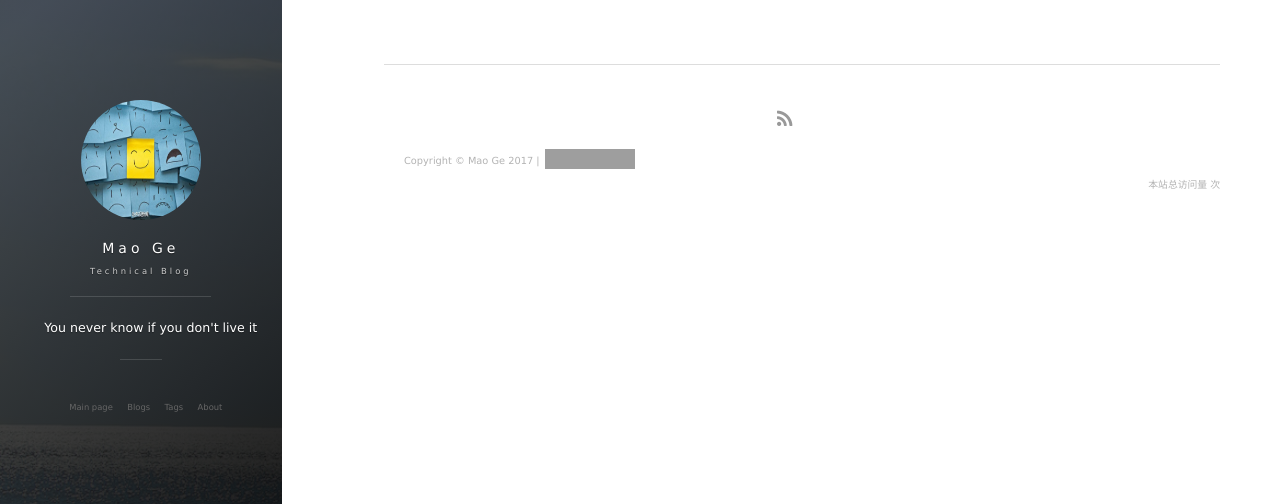
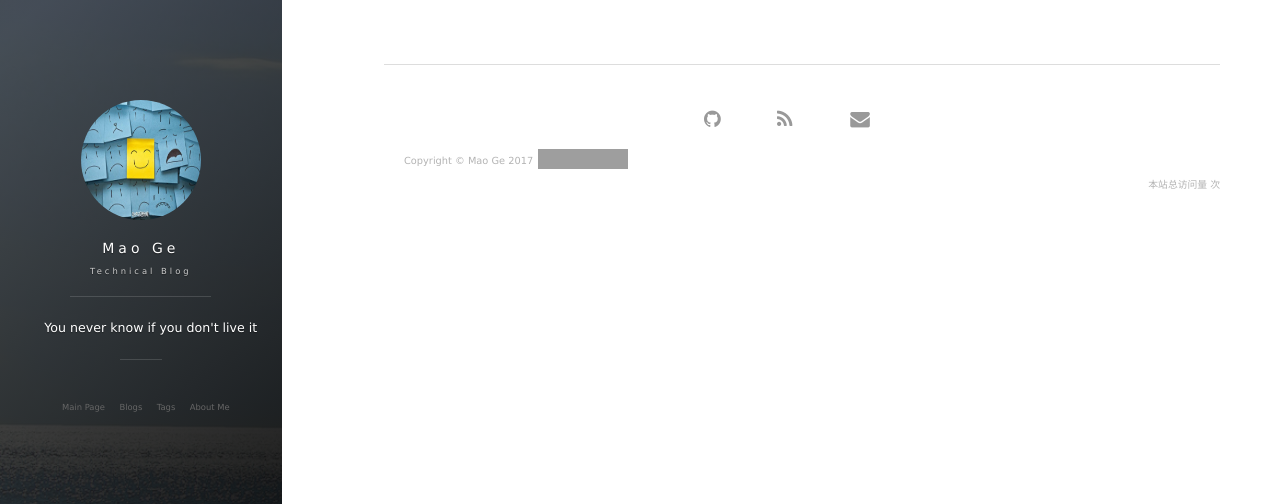
Before and after one commit to elivesgm/elivesgm.github.io, a Jekyll site: the page built from about.md, in a window 1280 px wide. Shown: the part 188-692 px from the top of the page. Built offline with Jekyll 4.4.1, drawn with Linux system fonts in a browser that asks for light colours; nearby versions of some CDN libraries; comment, search, counter and statistics services are not loaded; a file with an impossible date is left out; grey boxes are pictures that could not be loaded.

Commit message:
Refine web

```diff
--- a/_config.yml
+++ b/_config.yml
@@ -3,11 +3,32 @@ title: Mao Ge
 subtitle: Technical Blog
 description: You never know if you don't live it
 # 头像里面的标题
-avatarTitle: Elives
+avatarTitle: Mao
 # 头像里面的描述
 avatarDesc: Cloud Computing / Networking
 url: "http://elivesgm.github.io"
 
+# Comment
+comment:
+    # disqus: Mao
+    duoshuo: Mao
+
+# Social
+social:
+    github: elivesgm
+    # twitter:
+    mail: elivesgm@gmail.com
+
+# 百度统计
+# 使用博客模板请去掉或者更换 id
+# baidu:
+#    id:
+
+# Google Analytics
+# 使用博客模板请去掉或者更换 id
+ga:
+    id: UA-99094251-1
+    host: auto
 
 
 permalink: /:year/:month/:title/
@@ -21,13 +42,13 @@ cover_color: clear
 
 # The blog button should not be removed.
 blog_button:
-    title: Main page
+    title: Main Page
 
 # Navigation buttons in the front page.s
 nav:
     - {title: Blogs, description: archive, url: '/archive'}
     - {title: Tags, description: tags, url: '/tags'}
-    - {title: About, description: about, url: '/about'}
+    - {title: About Me, description: about, url: '/about'}
 
 
 # Pagination
--- a/_includes/footer.html
+++ b/_includes/footer.html
@@ -4,15 +4,6 @@
         <nav class="cover-navigation navigation--social">
           <ul class="navigation">
 
-          {% if site.social.weibo %}
-          <!-- Weibo -->
-          <li class="navigation__item_social">
-            <a href="http://weibo.com/{{site.social.weibo}}" title="@{{site.social.weibo}} 的微博" target="_blank">
-              <i class='social fa fa-weibo fa-2x'></i>
-              <span class="label">Weibo</span>
-            </a>
-          </li>
-          {% endif %}
 
           {% if site.social.github %}
           <!-- Github -->
@@ -69,7 +60,7 @@
 
         <div class = "footer_div">
            <p class="copyright text-muted">
-            Copyright &copy; {{ site.title }} {{ site.time | date: '%Y' }} |
+            Copyright &copy; {{ site.title }} {{ site.time | date: '%Y' }}
             <iframe
                 style="margin-left: 2px; margin-bottom:-5px;"
                 frameborder="0" scrolling="0" width="91px" height="20px"
--- /dev/null
+++ b/google2342f6636161cf6d.html
@@ -0,0 +1 @@
+google-site-verification: google2342f6636161cf6d.html
```
Also changed, not shown: images/favicon.png (added), images/payimg/alipay.jpg (renamed from payimg/alipay.jpg), images/payimg/alipayimg.jpg (renamed from payimg/alipayimg.jpg), images/payimg/close.jpg (renamed from payimg/close.jpg), images/payimg/code-bg.jpg (renamed from payimg/code-bg.jpg), images/payimg/cy-reward-title-bg.jpg (renamed from payimg/cy-reward-title-bg.jpg), images/payimg/radio1.jpg (renamed from payimg/radio1.jpg), images/payimg/radio2.jpg (renamed from payimg/radio2.jpg), images/payimg/wechat.jpg (renamed from payimg/wechat.jpg), images/payimg/weipayimg.jpg (renamed from payimg/weipayimg.jpg).
